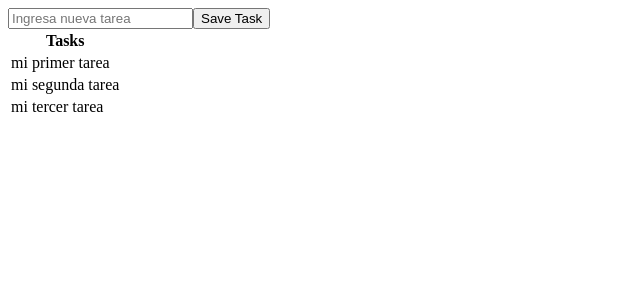
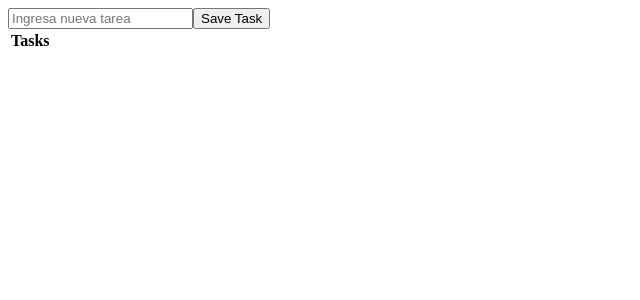
Before and after one commit to UlisesOrnelasR/app-tareas, a React (Vite) app: page / in a window 1280 px wide. Shown: the top 300 px of the page, without its empty margins (0-640 px from the left). Built offline with nearby package versions, Linux system fonts and the light colour scheme.

Commit message:
Haciendo que las nuevas tasks se guarden en el localStorage

```diff
--- a/src/App.jsx
+++ b/src/App.jsx
@@ -1,28 +1,23 @@
-import { useState } from "react";
+import { useState, useEffect } from "react";
 import { TaskCreator } from "./components/TaskCreator.jsx";
 
 export function App() {
-  const [taskItems, setTaskItems] = useState([
-    {
-      name: "mi primer tarea",
-      done: false,
-    },
-    {
-      name: "mi segunda tarea",
-      done: false,
-    },
-    {
-      name: "mi tercer tarea",
-      done: false,
-    },
-  ]);
+  const [taskItems, setTaskItems] = useState([]);
 
   function createNewTask(taskName) {
     if (!taskItems.find((task) => task.name === taskName)) {
       setTaskItems([...taskItems, { name: taskName, done: false }]);
     }
   }
-
+  useEffect(() => {
+    let data = localStorage.getItem("tasks");
+    if (data) {
+      setTaskItems(JSON.parse(data));
+    }
+  }, []);
+  useEffect(() => {
+    localStorage.setItem("tasks", JSON.stringify(taskItems));
+  }, [taskItems]);
   return (
     <div className="App">
       <TaskCreator createNewTask={createNewTask} />
--- a/src/components/TaskCreator.jsx
+++ b/src/components/TaskCreator.jsx
@@ -1,14 +1,14 @@
 import { useState } from "react";
 
-export const TaskCreator = (props) => {
+export const TaskCreator = ({ createNewTask }) => {
   const [newTaskName, setNewTaskName] = useState("");
 
   const handleSubmit = (event) => {
     event.preventDefault();
-    props.createNewTask(newTaskName);
-    localStorage.setItem("tasks", newTaskName);
+    createNewTask(newTaskName);
     setNewTaskName("");
   };
+
   return (
     <div>
       <form onSubmit={handleSubmit}>
```
